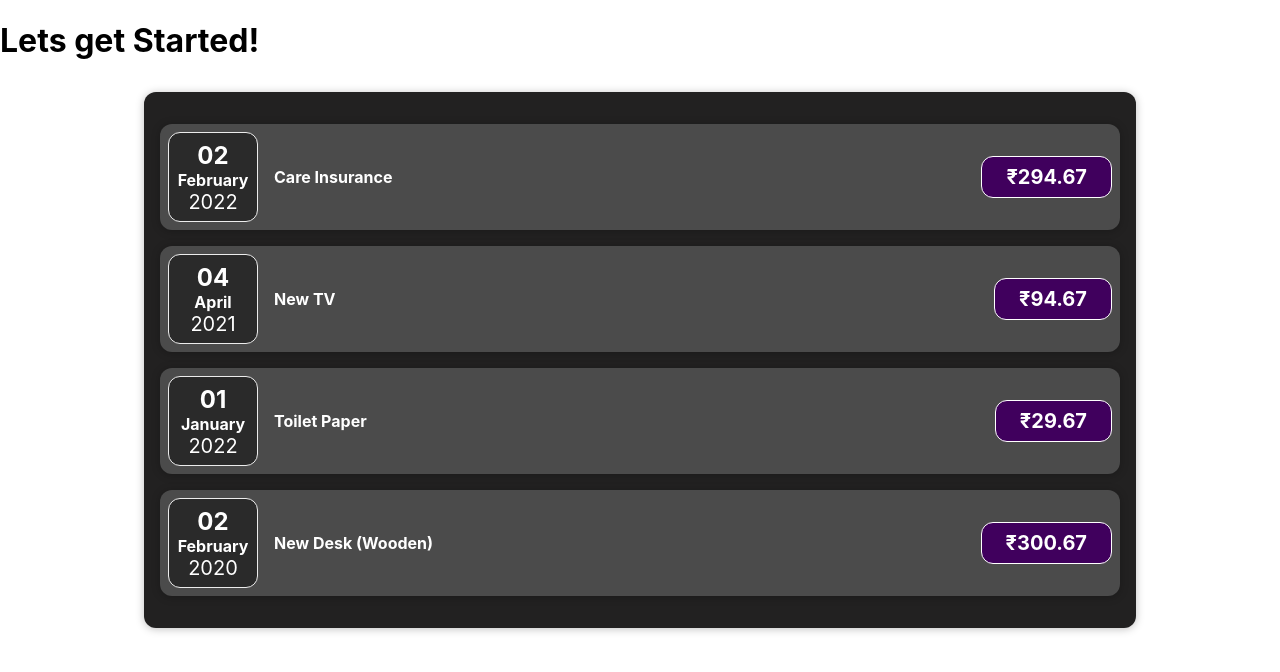
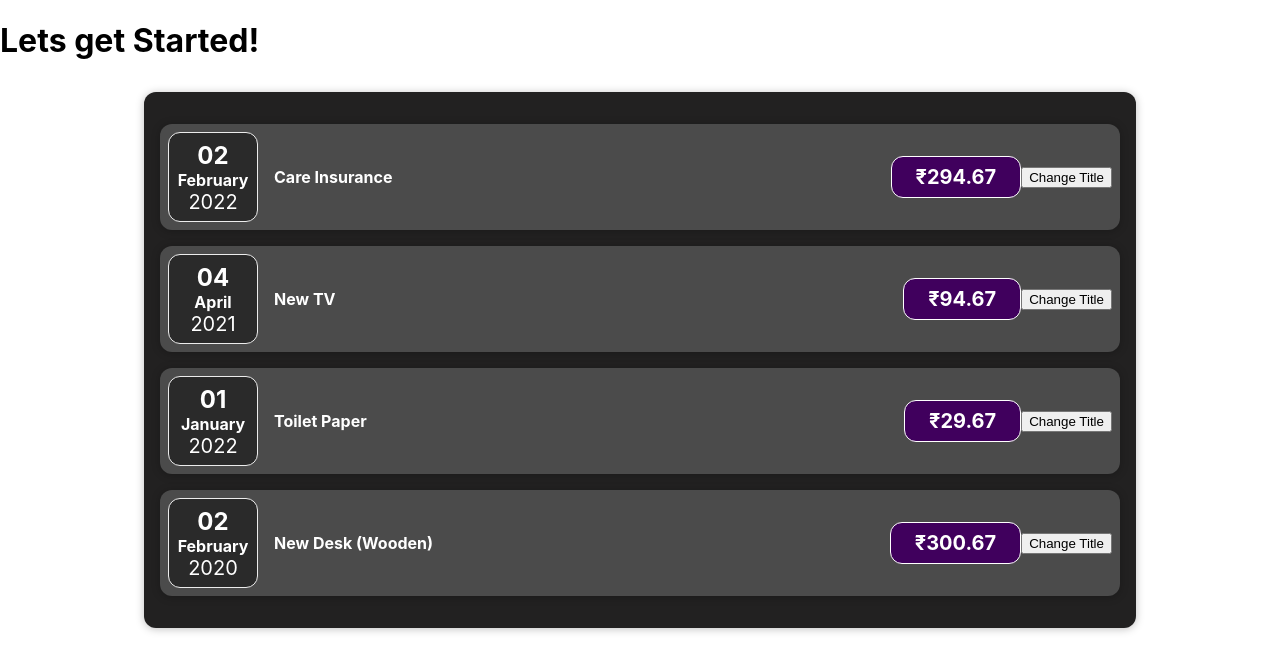
Before and after one commit to amrendrakind/expense, a React (Create React App) app: page / in a window 1280 px wide. Shown: the top 672 px of the page. Built offline with nearby package versions, Linux system fonts and the light colour scheme.

Commit message:
Using useState

```diff
--- a/src/components/Expenses/ExpenseItem.js
+++ b/src/components/Expenses/ExpenseItem.js
@@ -1,18 +1,24 @@
+import { useState } from "react";
 import "./ExpenseItem.css";
 import ExpenseDate from "./ExpenseDate";
 import Card from '../UI/Card'
 
 function ExpenseItem(props) { // Using props
 
+  const [title, setTitle] = useState(props.title)
+  const clickHandler = ()=>{
+    setTitle('Updated!!')
+  }
   return (
     <Card className="expense-item">
 
       <ExpenseDate date={props.date}></ExpenseDate>
       {/* <div>{props.date.toISOString()}</div> */}
-      <h2>{props.title}</h2>
+      <h2>{title}</h2>
       <div className="=expense-item__description">
         <div className="expense-item__price">₹{props.amount}</div>
       </div>
+      <button onClick={clickHandler}>Change Title</button>
     </Card>
   );
 }
```
